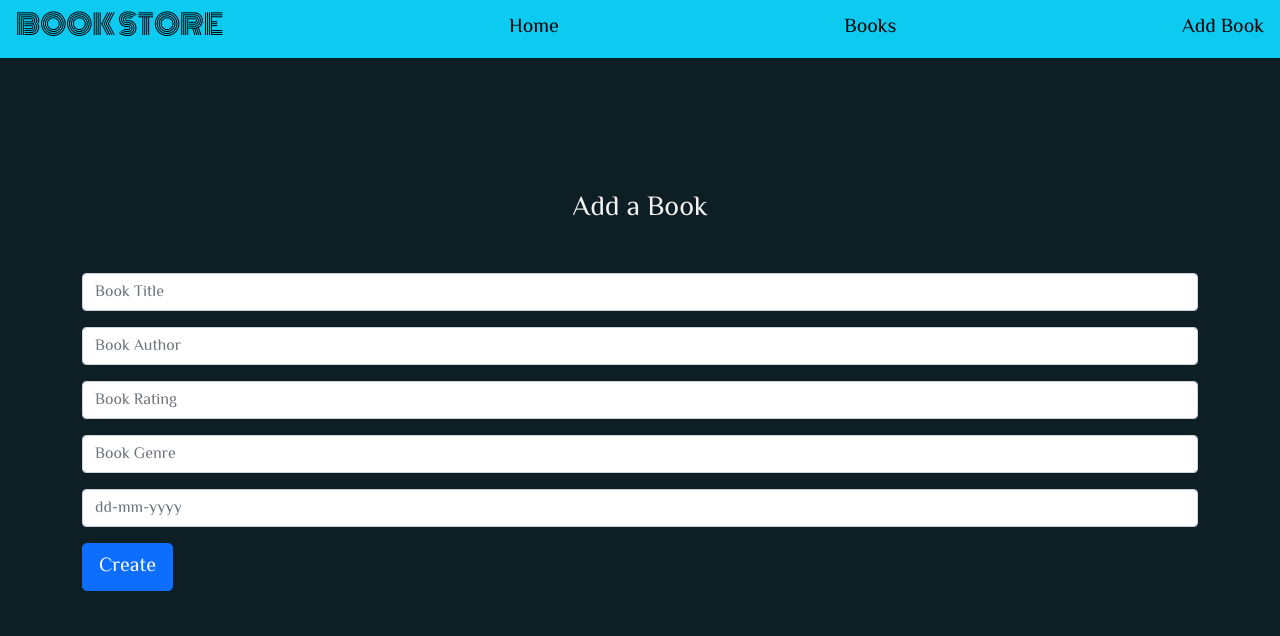
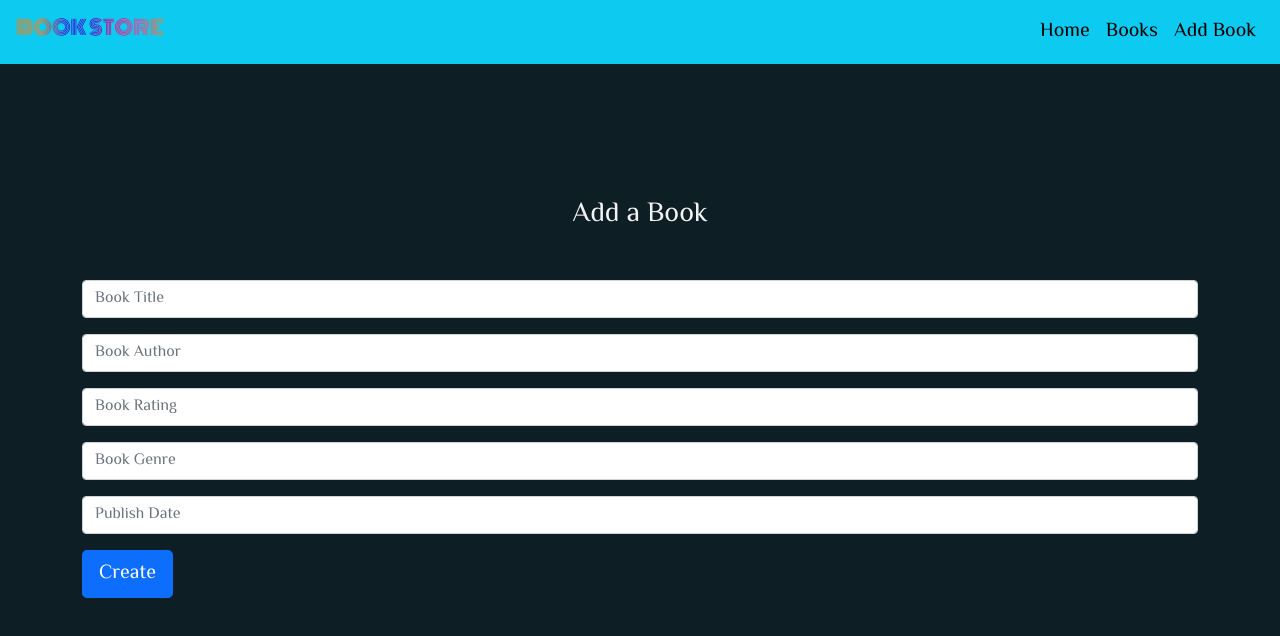
Before and after one commit to ChiomaSarah/PERN-BookstoreApp, a React (Create React App) app: page /add-book in a window 1280 px wide. Shown: the top 636 px of the page. Built offline with nearby package versions, Linux system fonts and the light colour scheme.

Commit message:
updated routes urls to cyclic.sh

```diff
--- a/src/App.css
+++ b/src/App.css
@@ -4,24 +4,29 @@
   box-sizing: border-box;
 }
 
-.navbar {
-  color: #000;
-  font-family: "Monoton", cursive;
+.navbar-brand {
+  background-clip: text;
+  background-image: linear-gradient(to right,
+      #e67e22,
+      #fa811e,
+      #4402cf,
+      #4402cf,
+      #ff0080,
+      #e84393,
+      #fa811e);
+  -webkit-text-fill-color: transparent;
+  color: #ff0080;
+    font-family: "Monoton", cursive;
 }
 
-.link,
-.link:hover {
-  text-decoration: none;
-}
-
-.link:hover {
-  color: white;
-}
-
-.link {
+#list{
   font-size: 20px;
   color: #000;
   font-family: "El Messiri", sans-serif;
+}
+
+#list:hover {
+  color: white;
 }
 
 .page-header {
@@ -44,7 +49,7 @@ body {
 .pagination > li > a:hover,
 .pagination > li > span:focus,
 .pagination > li > span:hover {
-  color: #fff;
-  background-color: #d9534f;
+  color: #000;
+  background-color: #fff;
   border-color: #ddd;
 }
--- a/src/components/AddBook.jsx
+++ b/src/components/AddBook.jsx
@@ -36,14 +36,11 @@ function AddBooks() {
         book_publication_date: book.book_publication_date,
       };
 
-      await fetch(
-        "https://bookstore-api-postgresql.up.railway.app/books",
-        {
-          method: "POST",
-          headers: { "Content-Type": "application/json" },
-          body: JSON.stringify(body),
-        }
-      );
+      await fetch("https://postgresql-bookstore-api.cyclic.app/books", {
+        method: "POST",
+        headers: { "Content-Type": "application/json" },
+        body: JSON.stringify(body),
+      });
 
       alert("Success: Book Added!");
       window.location = "/add-book";
@@ -57,19 +54,60 @@ function AddBooks() {
       <h3 className="text-center mb-5 page-header">Add a Book</h3>
       <form onSubmit={onSubmitForm}>
         <div className="form-group">
-          <input onChange={handleChange} className="form-control" name="book_title" value={book.book_title} type="text" placeholder="Book Title" required></input>
+          <input
+            onChange={handleChange}
+            className="form-control"
+            name="book_title"
+            value={book.book_title}
+            type="text"
+            placeholder="Book Title"
+            required
+          ></input>
         </div>
         <div className="form-group">
-          <input onChange={handleChange} name="book_author" value={book.book_author} type="text" className="form-control" placeholder="Book Author" required></input>
+          <input
+            onChange={handleChange}
+            name="book_author"
+            value={book.book_author}
+            type="text"
+            className="form-control"
+            placeholder="Book Author"
+            required
+          ></input>
         </div>
         <div className="form-group">
-          <input onChange={handleChange} name="book_rating" value={book.book_rating} type="number" min="1" className="form-control" placeholder="Book Rating" required></input>
+          <input
+            onChange={handleChange}
+            name="book_rating"
+            value={book.book_rating}
+            type="number"
+            min="1"
+            className="form-control"
+            placeholder="Book Rating"
+            required
+          ></input>
         </div>
         <div className="form-group">
-          <input onChange={handleChange} name="book_genre" value={book.book_genre} type="text" min="1" className="form-control" placeholder="Book Genre" required></input>
+          <input
+            onChange={handleChange}
+            name="book_genre"
+            value={book.book_genre}
+            type="text"
+            min="1"
+            className="form-control"
+            placeholder="Book Genre"
+            required
+          ></input>
         </div>
         <div className="form-group">
-          <input onChange={handleChange} name="book_publication_date" value={book.book_publication_date} className="form-control" placeholder="dd-mm-yyyy" required></input>
+          <input
+            onChange={handleChange}
+            name="book_publication_date"
+            value={book.book_publication_date}
+            className="form-control"
+            placeholder="Publish Date"
+            required
+          ></input>
         </div>
         <button className="btn btn-lg btn-primary">Create</button>
       </form>
--- a/src/components/Home.jsx
+++ b/src/components/Home.jsx
@@ -3,7 +3,11 @@ import React from "react";
 function Home() {
   return (
     <div className="container text-center page-header">
-      <h3>Hello there! Welcome to my bookstore!</h3>
+      <h3 className="mb-5">Hello there! Welcome to my bookstore!</h3>
+
+      <p className="mt-5">
+        Kindly navigate using the links at the top right corner.
+      </p>
     </div>
   );
 }
--- a/src/components/Navbar.jsx
+++ b/src/components/Navbar.jsx
@@ -3,11 +3,42 @@ import { Link } from "react-router-dom";
 
 function Navbar() {
   return (
-    <nav className="navbar bg-info">
-      <h3>BOOK STORE</h3>
-      <h4><Link to="/" className="link">Home</Link></h4>
-      <h4><Link to="/books" className="link">Books</Link></h4>
-      <h4><Link to="/add-book" className="link">Add Book</Link></h4>
+    <nav className="navbar navbar-expand-lg navbar-dark bg-info">
+      <Link to="/">
+        <h3 className="text-dark navbar-brand">BOOK STORE</h3>
+      </Link>
+
+      <button
+        className="navbar-toggler bg-dark"
+        type="button"
+        data-toggle="collapse"
+        data-target="#navbarTogglerDemo02"
+        aria-controls="navbarTogglerDemo02"
+        aria-expanded="false"
+        aria-label="Toggle navigation"
+      >
+        <span className="navbar-toggler-icon"></span>
+      </button>
+
+      <div className="collapse navbar-collapse" id="navbarTogglerDemo02">
+        <ul className="navbar-nav ml-auto mt-2 mt-lg-0">
+          <li className="nav-item">
+            <a href="/" className="nav-link" id="list">
+              Home
+            </a>
+          </li>
+          <li className="nav-item">
+            <Link to="/books" className="nav-link" id="list">
+              Books
+            </Link>
+          </li>
+          <li className="nav-item">
+            <Link to="/add-book" className="nav-link" id="list">
+              Add Book
+            </Link>
+          </li>
+        </ul>
+      </div>
     </nav>
   );
 }
--- a/src/components/UpdateBook.jsx
+++ b/src/components/UpdateBook.jsx
@@ -1,19 +1,19 @@
 import React, { useState } from "react";
 
 function UpdateBook({ book }) {
-  const [book_id, setBookId] = useState(book.book_id);
   const [book_title, setBookTitle] = useState(book.book_title);
   const [book_author, setBookAuthor] = useState(book.book_author);
   const [book_rating, setBookRating] = useState(book.book_rating);
   const [book_genre, setBookGenre] = useState(book.book_genre);
-  const [book_publication_date, setBookPublicationDate] = useState(book.book_publication_date);
+  const [book_publication_date, setBookPublicationDate] = useState(
+    book.book_publication_date
+  );
 
   // function to save Changes onclick of the update button
   async function saveChanges(e) {
     try {
       e.preventDefault();
       const body = {
-        book_id: book_id,
         book_title: book_title,
         book_author: book_author,
         book_rating: book_rating,
@@ -21,8 +21,9 @@ function UpdateBook({ book }) {
         book_publication_date: book_publication_date,
       };
 
-       await fetch(
-        `https://bookstore-api-postgresql.up.railway.app/books/${book.book_id}`,{
+      await fetch(
+        `https://postgresql-bookstore-api.cyclic.app/books/${book.book_id}`,
+        {
           method: "PATCH",
           headers: { "Content-Type": "application/json" },
           body: JSON.stringify(body),
@@ -38,49 +39,97 @@ function UpdateBook({ book }) {
   return (
     <div>
       {/* create a modal for the update window */}
-      <button type="button" className="btn btn-sm btn-info" data-toggle="modal" data-target={`#id${book.book_id}`}>
+      <button
+        type="button"
+        className="btn btn-sm btn-info"
+        data-toggle="modal"
+        data-target={`#id${book.book_id}`}
+      >
         Update
       </button>
 
       <div className="modal" id={`id${book.book_id}`}>
         <div className="modal-dialog">
           <div className="modal-content">
-
             {/* modal header */}
             <div className="modal-header">
               <h4 className="modal-title" style={{ color: "#262626" }}>
                 Edit Book
               </h4>
-              <button type="button" className="close" data-dismiss="modal">&times;
+              <button type="button" className="close" data-dismiss="modal">
+                &times;
               </button>
             </div>
 
             {/* modal body: create input tags for all fields*/}
+
             <div className="modal-body">
-              <input onChange={(e) => setBookId(e.target.value)} className="form-control" name="book_id" value={book_id} type="number" min="1" placeholder="Book id"></input>
+              <input
+                onChange={(e) => setBookTitle(e.target.value)}
+                className="form-control"
+                name="book_title"
+                value={book_title}
+                type="text"
+                placeholder="Book Title"
+              ></input>
             </div>
             <div className="modal-body">
-              <input onChange={(e) => setBookTitle(e.target.value)} className="form-control" name="book_title" value={book_title} type="text" placeholder="Book Title"></input>
+              <input
+                onChange={(e) => setBookAuthor(e.target.value)}
+                name="book_author"
+                value={book_author}
+                type="text"
+                className="form-control"
+                placeholder="Book Author"
+              ></input>
             </div>
             <div className="modal-body">
-              <input onChange={(e) => setBookAuthor(e.target.value)} name="book_author" value={book_author} type="text" className="form-control" placeholder="Book Author"></input>
+              <input
+                onChange={(e) => setBookRating(e.target.value)}
+                name="book_rating"
+                value={book_rating}
+                type="number"
+                min="1"
+                className="form-control"
+                placeholder="Book Rating"
+              ></input>
             </div>
             <div className="modal-body">
-              <input onChange={(e) => setBookRating(e.target.value)} name="book_rating" value={book_rating} type="number" min="1" className="form-control" placeholder="Book Rating"></input>
+              <input
+                onChange={(e) => setBookGenre(e.target.value)}
+                name="book_genre"
+                value={book_genre}
+                type="text"
+                min="1"
+                className="form-control"
+                placeholder="Book Genre"
+              ></input>
             </div>
             <div className="modal-body">
-              <input onChange={(e) => setBookGenre(e.target.value)} name="book_genre" value={book_genre} type="text" min="1" className="form-control" placeholder="Book Genre"></input>
-            </div>
-            <div className="modal-body">
-              <input onChange={(e) => setBookPublicationDate(e.target.value)} name="book_publication_date" value={book_publication_date} className="form-control" placeholder="dd-mm-yyyy"></input>
+              <input
+                onChange={(e) => setBookPublicationDate(e.target.value)}
+                name="book_publication_date"
+                value={book_publication_date}
+                className="form-control"
+                placeholder="dd-mm-yyyy"
+              ></input>
             </div>
 
             {/* modal footer */}
             <div className="modal-footer">
-              <button type="button" className="btn btn-success" data-dismiss="modal" onClick={(e) => saveChanges(e)}>
+              <button
+                type="button"
+                className="btn btn-success"
+                data-dismiss="modal"
+                onClick={(e) => saveChanges(e)}
+              >
                 Save Changes
               </button>
-              <button type="button" className="btn btn-danger" data-dismiss="modal">
+              <button
+                type="button"
+                className="btn btn-danger"
+                data-dismiss="modal"
+              >
                 Close
               </button>
             </div>
--- a/src/components/ui/Spinner.js
+++ b/src/components/ui/Spinner.js
@@ -5,7 +5,7 @@ const Spinner = () => {
   return (
     <img
       src={spinner}
-      style={{ width: "200px", margin: "auto", display: "block" }}
+      style={{ width: "150px", margin: "auto", display: "block" }}
       alt="Loading"
     />
   );
```
Also changed, not shown: src/components/Books.jsx (+37 -19 lines).
